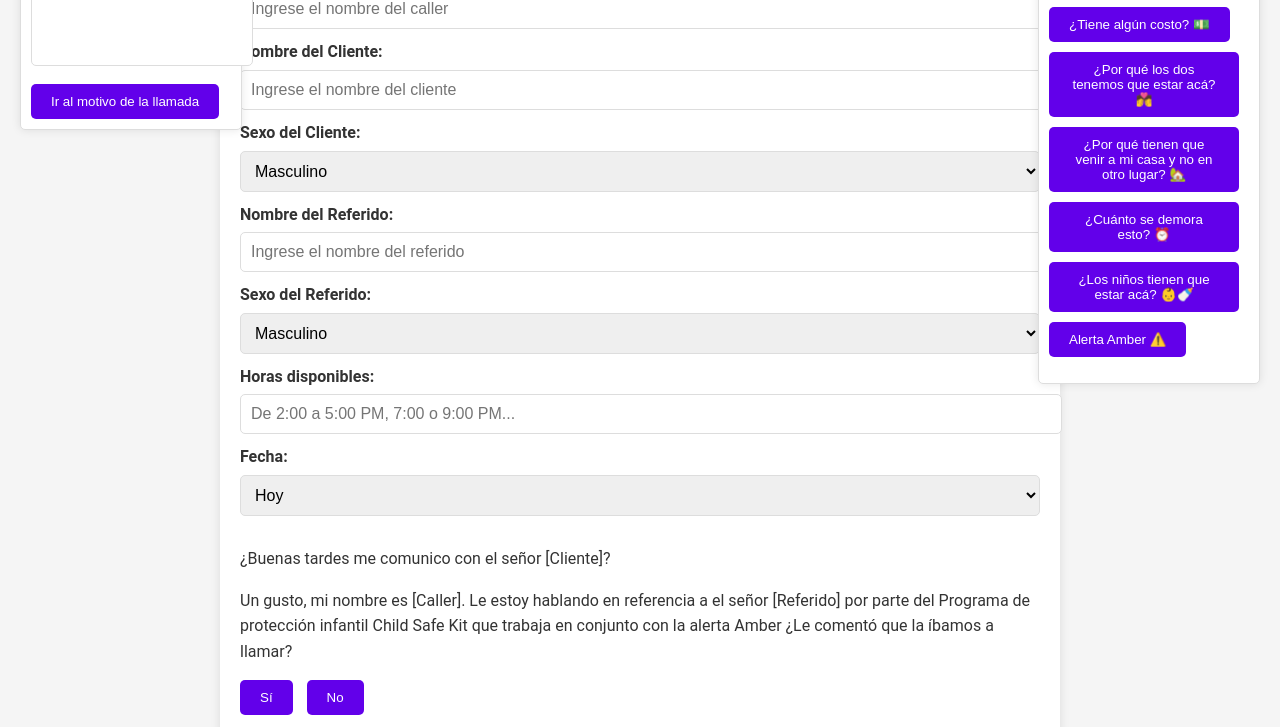
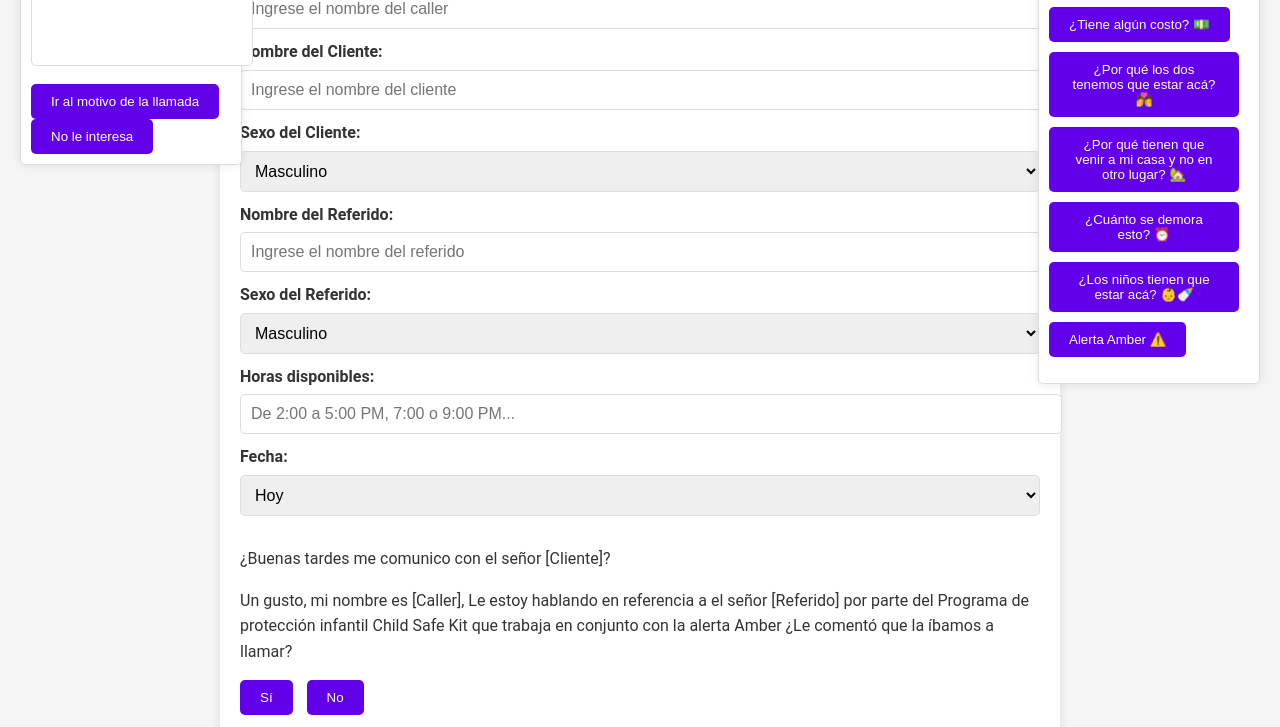
Before and after one commit to jessuss005/CBG, a plain HTML site: page index.html in a window 1280 px wide. Shown: the part 225-952 px from the top of the page. Drawn offline with Linux system fonts and the light colour scheme.

Commit message:
Update index.html

```diff
--- a/index.html
+++ b/index.html
@@ -51,7 +51,7 @@
 
         <div class="script-section">
             <p>¿Buenas tardes me comunico con <span id="SexoCliente">[Sexo]</span> <span id="nombreCliente">[Cliente]</span>?</p>
-            <p>Un gusto, mi nombre es <span id="nombreCaller">[Caller]</span>. Le estoy hablando en referencia a <span id="SexoReferido">[Sexo]</span> <span id="nombreReferido">[referido]</span>  por parte del Programa de protección infantil Child Safe Kit que trabaja en conjunto con la alerta Amber ¿Le comentó que la íbamos a llamar?</p>
+            <p>Un gusto, mi nombre es <span id="nombreCaller">[Caller]</span>, Le estoy hablando en referencia a <span id="SexoReferido">[Sexo]</span> <span id="nombreReferido">[referido]</span>  por parte del Programa de protección infantil Child Safe Kit que trabaja en conjunto con la alerta Amber ¿Le comentó que la íbamos a llamar?</p>
             <a href="#motivo"><button class="btn" id="respuesta-si">Sí</button></a>
             <a href="#no"><button class="btn" id="respuesta-no">No</button></a>
             <!-- Sí -->
@@ -97,7 +97,8 @@
 
             <h4 id="ninos">¿Los niños tienen que estar acá? 👶🍼 </h4>
             <p>No, el agente te deja toda la información y te explica cómo usarla, y ustedes se hacen cargo de tomar información cuando tengan el tiempo. </p>
-
+            <h4 id="noInteresa">NO LE INTERESA 👶🍼 </h4>
+            <p>Entiendo que pueda estar ocupado/a o que este tema no parezca relevante en este momento, pero quiero asegurarme de que está informado/a sobre la importancia de este programa. El Child Safe Kit es completamente gratuito y está diseñado para ayudar a proteger a sus hijos en caso de emergencia. Es una herramienta que esperamos nunca tenga que usar, pero que puede ser vital si alguna vez la necesita. ¿Le gustaría saber un poco más sobre cómo puede beneficiarse?"</p>
             <h4>CUANDO TE DICEN QUE YA OBTUVIERON LOS BENEFICIOS SE DEBE PREGUNTAR LO SIGUIENTE: </h4>
             <h4>¿Hace cuánto recibió el programa? ¿Solo le entregaron el programa o recibió algún otro documento?</h4>
             <a href="">Ofrecer el testamento gratuito</a>
@@ -108,6 +109,7 @@
         <h2>Notas:</h2>
         <textarea id="notas" placeholder="Escriba las notas aquí..."></textarea>
         <a href="#motivo"><button class="btn" id="motivoLlamada">Ir al motivo de la llamada</button></a>
+        <a href="#noInteresa"><button class="btn" id="motivoLlamada">No le interesa</button></a>
     </div>
 
     <div class="floating-faq">
```
